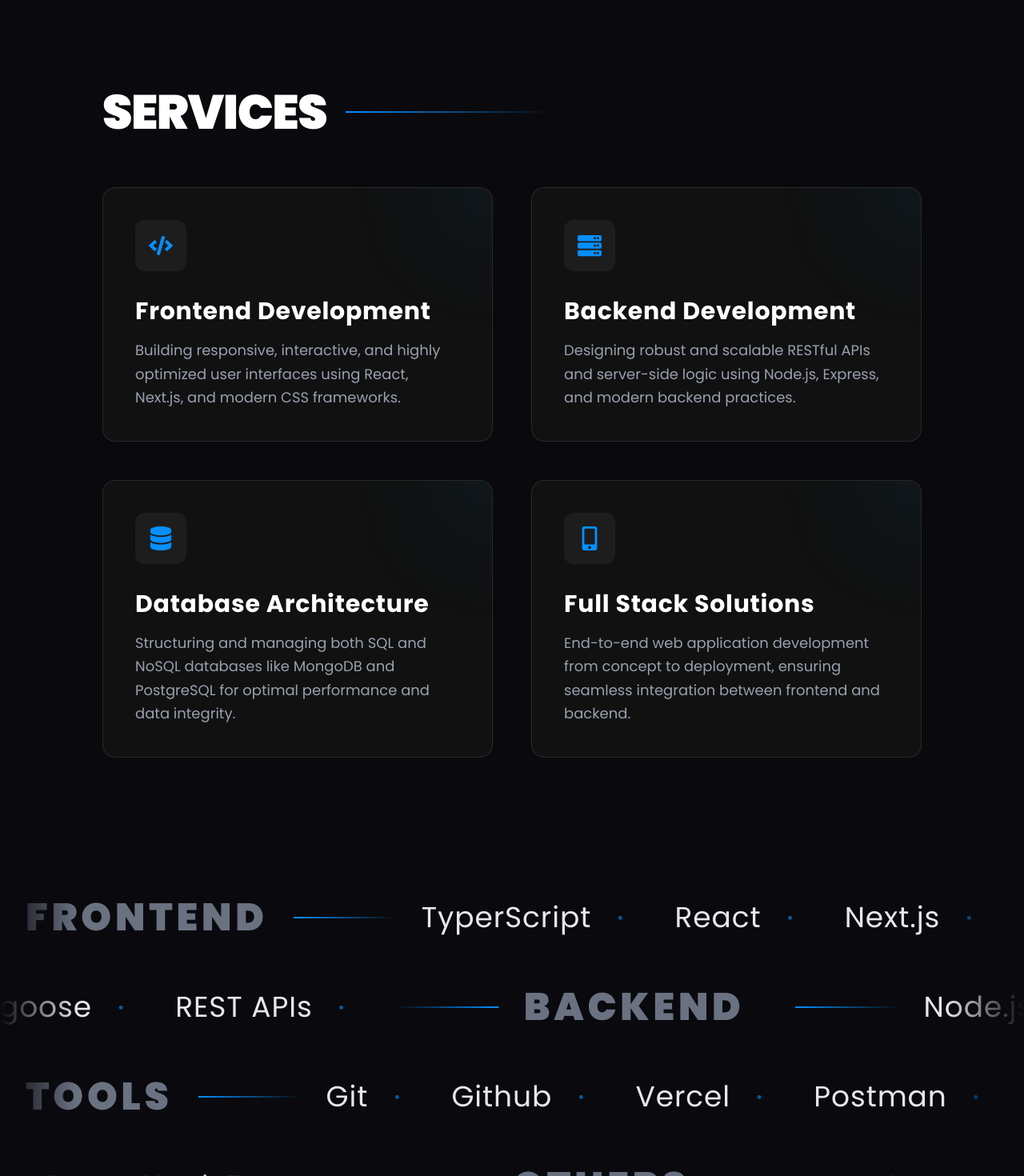
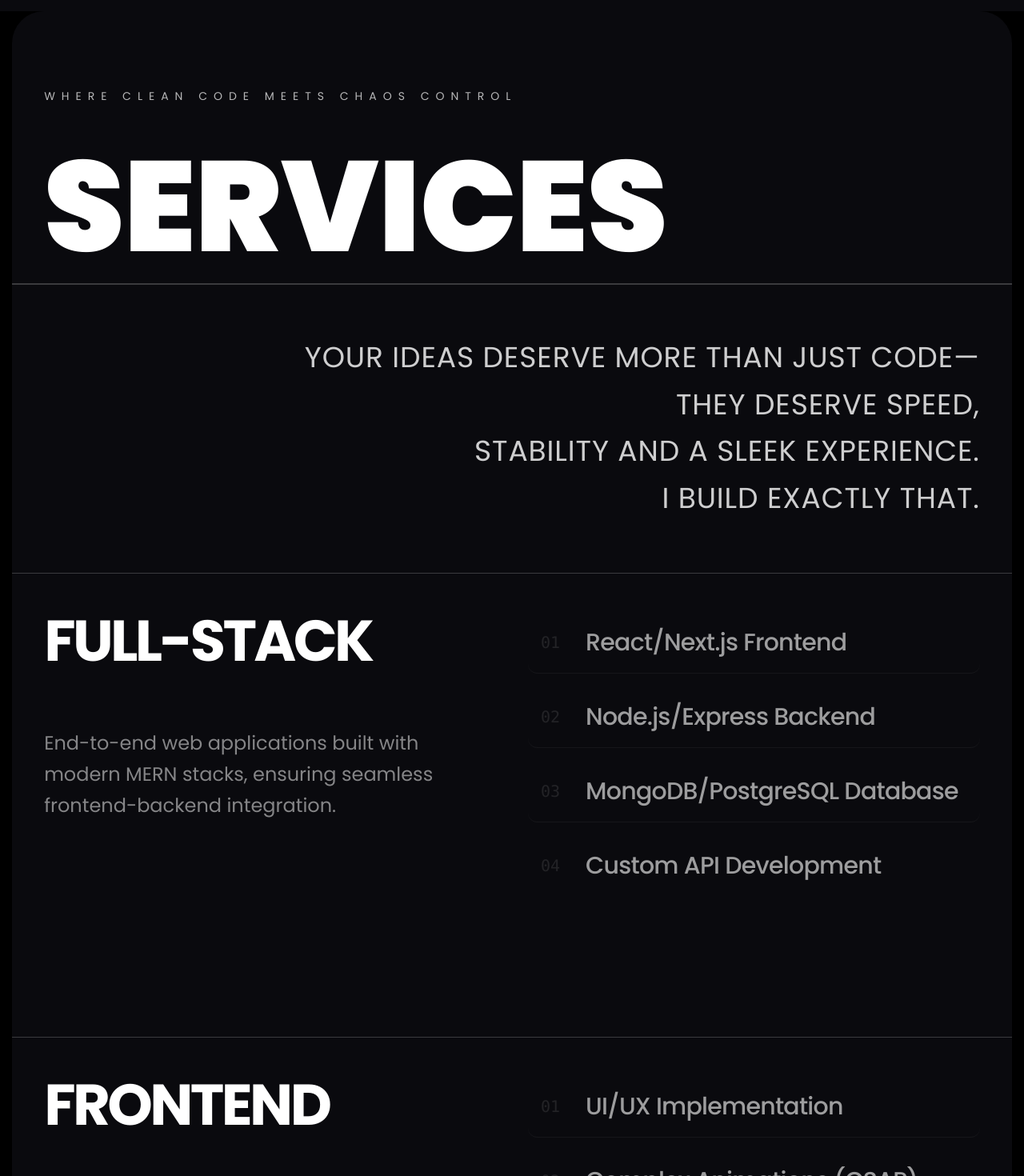
Before and after one commit to ArifKhanEver/Portfolio, a Next.js app: page / in a window 1280 px wide. Shown: the part 1700-3170 px from the top of the page at 80% size. Built offline with nearby package versions, Linux system fonts and the light colour scheme.

Commit message:
feat: redesign Services section to strictly match target site layout

```diff
--- a/src/components/Services.jsx
+++ b/src/components/Services.jsx
@@ -1,94 +1,114 @@
 "use client";
 
 import { useRef } from "react";
-import gsap from "gsap";
-import { useGSAP } from "@gsap/react";
-import { ScrollTrigger } from "gsap/ScrollTrigger";
-import { FaCode, FaServer, FaMobileAlt, FaDatabase } from "react-icons/fa";
 
-gsap.registerPlugin(ScrollTrigger);
-
-const SERVICES = [
+const SERVICES_DATA = [
   {
-    title: "Frontend Development",
-    description: "Building responsive, interactive, and highly optimized user interfaces using React, Next.js, and modern CSS frameworks.",
-    icon: FaCode,
+    title: "Full-Stack",
+    description: "End-to-end web applications built with modern MERN stacks, ensuring seamless frontend-backend integration.",
+    items: [
+      "React/Next.js Frontend",
+      "Node.js/Express Backend",
+      "MongoDB/PostgreSQL Database",
+      "Custom API Development"
+    ]
   },
   {
-    title: "Backend Development",
-    description: "Designing robust and scalable RESTful APIs and server-side logic using Node.js, Express, and modern backend practices.",
-    icon: FaServer,
+    title: "Frontend",
+    description: "Creating highly interactive, accessible, and performant user interfaces that deliver exceptional user experiences.",
+    items: [
+      "UI/UX Implementation",
+      "Complex Animations (GSAP)",
+      "Responsive Web Design",
+      "State Management"
+    ]
   },
   {
-    title: "Database Architecture",
-    description: "Structuring and managing both SQL and NoSQL databases like MongoDB and PostgreSQL for optimal performance and data integrity.",
-    icon: FaDatabase,
-  },
-  {
-    title: "Full Stack Solutions",
-    description: "End-to-end web application development from concept to deployment, ensuring seamless integration between frontend and backend.",
-    icon: FaMobileAlt,
+    title: "Backend",
+    description: "Building scalable and secure server-side applications, APIs, and database architectures to power your web applications.",
+    items: [
+      "RESTful API Design",
+      "Database Modeling",
+      "Authentication & Security",
+      "Cloud Deployment"
+    ]
   }
 ];
 
 const Services = () => {
   const containerRef = useRef(null);
 
-  useGSAP(() => {
-    const cards = gsap.utils.toArray(".service-card");
+  return (
+    <section id="services" ref={containerRef} className="min-h-screen bg-theme-black rounded-t-[2.5rem] relative overflow-hidden">
+      <div>
+        <div>
+          <div style={{ clipPath: "polygon(0 0, 100% 0, 100% 120%, 0 120%)" }}>
+            <div className="flex flex-col justify-center gap-6 sm:gap-12 pt-16 sm:pt-24 pb-4">
+              <p className="text-xs sm:text-sm font-light tracking-[0.25rem] sm:tracking-[0.5rem] uppercase px-6 sm:px-10 text-white/70">
+                Where Clean Code Meets Chaos Control
+              </p>
+              <div className="px-6 sm:px-10">
+                <h1 className="flex flex-col gap-4 sm:gap-12 uppercase text-6xl md:text-8xl lg:text-[10rem] font-black text-white select-none">
+                  <span>Services</span>
+                </h1>
+              </div>
+            </div>
+          </div>
 
-    gsap.fromTo(cards,
-      { y: 50, opacity: 0 },
-      {
-        y: 0,
-        opacity: 1,
-        duration: 0.8,
-        stagger: 0.2,
-        ease: "power3.out",
-        scrollTrigger: {
-          trigger: containerRef.current,
-          start: "top 80%",
-        }
-      }
-    );
-  }, { scope: containerRef });
+          <div className="relative px-6 sm:px-10 mt-6 sm:mt-0 text-white">
+            <div className="absolute inset-x-0 border-t-2 border-white/20"></div>
+            <div className="py-8 sm:py-16 text-end flex justify-end">
+              <div className="font-light uppercase text-xl sm:text-2xl lg:text-4xl text-white/80 select-none max-w-4xl">
+                <span className="block leading-relaxed tracking-wide text-pretty">Your ideas deserve more than just code—they deserve speed,</span>
+                <span className="block leading-relaxed tracking-wide text-pretty"> stability and a sleek experience.</span>
+                <span className="block leading-relaxed tracking-wide text-pretty"> I build exactly that.</span>
+              </div>
+            </div>
+          </div>
+        </div>
+      </div>
 
-  return (
-    <section id="services" ref={containerRef} className="w-full py-24 bg-theme-black relative overflow-hidden">
-      <div className="w-full px-6 md:px-12 lg:px-24 xl:px-32 relative z-10">
+      <div className="relative pb-[5vh] lg:pb-[10vh]">
+        {SERVICES_DATA.map((service, index) => (
+          <div
+            key={service.title}
+            className="sticky px-6 md:px-10 pt-8 sm:pt-12 pb-12 text-white bg-theme-black border-t border-white/20 w-full min-h-[480px] lg:min-h-[580px]"
+            style={{ top: '0px', zIndex: index + 1 }}
+          >
+            <div className="flex items-start justify-between gap-6 sm:gap-10 flex-col lg:flex-row">
 
-        {/* Section Header */}
-        <div className="mb-16">
-          <h2 className="text-4xl md:text-5xl lg:text-6xl font-black uppercase tracking-tight text-white flex items-center gap-6">
-            Services
-            <span className="h-[2px] w-24 sm:w-40 lg:w-64 bg-gradient-to-r from-primary to-transparent"></span>
-          </h2>
-        </div>
-
-        {/* Services Grid */}
-        <div className="grid grid-cols-1 md:grid-cols-2 gap-8 lg:gap-12">
-          {SERVICES.map((service, idx) => (
-            <div key={idx} className="service-card group relative p-8 md:p-10 rounded-2xl bg-[#111111] border border-white/10 hover:border-primary/50 transition-colors duration-500 overflow-hidden">
-              {/* Background Glow */}
-              <div className="absolute top-0 right-0 w-32 h-32 bg-primary/10 rounded-full blur-3xl group-hover:bg-primary/20 transition-all duration-500 transform translate-x-1/2 -translate-y-1/2"></div>
-
-              <div className="relative z-10">
-                <div className="w-16 h-16 rounded-xl bg-white/5 flex items-center justify-center mb-8 group-hover:scale-110 transition-transform duration-500">
-                  <service.icon className="text-3xl text-primary" />
+              {/* Left Side: Title & Description */}
+              <div className="flex flex-col gap-4 sm:gap-8 w-full lg:w-1/2">
+                <div className="h-[5rem] lg:h-[7rem] flex items-start">
+                  <h2 className="text-4xl sm:text-5xl md:text-6xl lg:text-7xl font-bold tracking-tighter uppercase leading-none text-white select-none">
+                    {service.title}
+                  </h2>
                 </div>
-
-                <h3 className="text-2xl lg:text-3xl font-bold text-white mb-4 tracking-wide">
-                  {service.title}
-                </h3>
-
-                <p className="text-gray-400 text-lg leading-relaxed font-light">
+                <p className="text-lg sm:text-xl md:text-2xl text-white/50 leading-relaxed font-light text-pretty max-w-xl">
                   {service.description}
                 </p>
               </div>
+
+              {/* Right Side: Features List */}
+              <div className="flex flex-col gap-2 sm:gap-4 w-full lg:w-1/2 mt-6 lg:mt-0">
+                {service.items.map((item, i) => (
+                  <div key={i} className="group relative">
+                    <div className="flex items-center py-4 sm:py-5 border-b border-white/5 group-last:border-none px-4 rounded-xl transition-all duration-300 group-hover:bg-white/[0.03] overflow-hidden">
+                      <div className="absolute bottom-0 left-0 w-0 h-[1px] bg-gradient-to-r from-transparent via-primary/50 to-transparent group-hover:w-full transition-all duration-700 ease-in-out"></div>
+                      <span className="mr-6 sm:mr-8 text-base sm:text-lg md:text-xl font-mono text-white/10 group-hover:text-primary transition-all duration-300">
+                        0{i + 1}
+                      </span>
+                      <h3 className="tracking-tight text-lg sm:text-xl md:text-2xl lg:text-3xl font-medium text-white/60 group-hover:text-white group-hover:translate-x-2 transition-all duration-300">
+                        {item}
+                      </h3>
+                    </div>
+                  </div>
+                ))}
+              </div>
+
             </div>
-          ))}
-        </div>
-
+          </div>
+        ))}
       </div>
     </section>
   );
```
